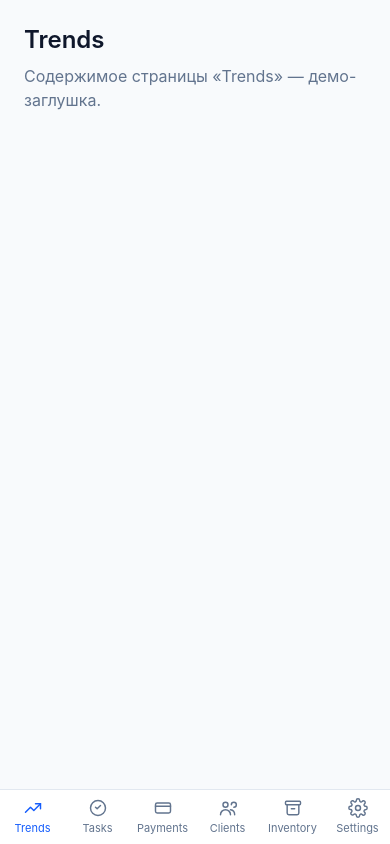
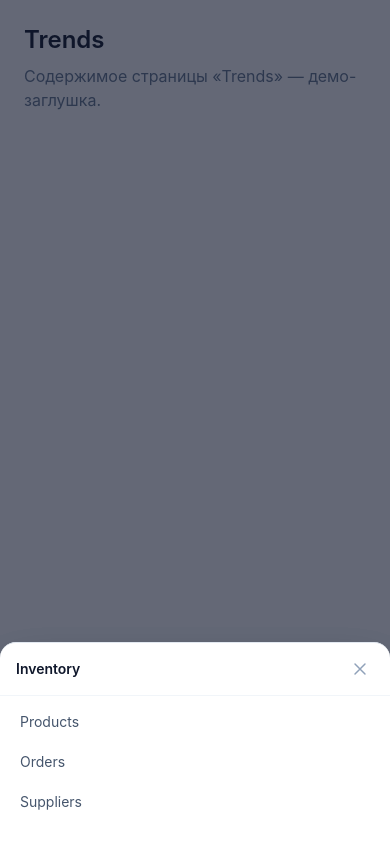
Before and after one commit to MikhailMatsuyev/HelloClient, a React (Vite) app: page /#/trends in a window 390 px wide. Built offline with nearby package versions, Linux system fonts and the light colour scheme.

Commit message:
refactor: integrate RouterMenu into mobile navigation

```diff
--- a/src/demo/MobileNav.tsx
+++ b/src/demo/MobileNav.tsx
@@ -1,6 +1,12 @@
-import { Link, useLocation } from 'react-router-dom'
-import type { ReactNode } from 'react'
-import { Menu, useMenuSub } from '../headless-menu'
+import { useState, type ReactNode } from 'react'
+
+import {
+  Group as RouterMenuGroup,
+  Item as RouterMenuItem,
+  List as RouterMenuList,
+  Root as RouterMenuRoot,
+} from '../router-menu'
+import { useMenuSub } from '../headless-menu'
 import { ROUTES } from './routes'
 import {
   ClientsIcon,
@@ -12,103 +18,99 @@ import {
   TrendsIcon,
 } from './icons'
 
-interface MobileNavProps {
-  openValue: string | null
-  setOpenValue: (value: string | null) => void
-}
+export function MobileNav() {
+  const [openValue, setOpenValue] = useState<string | null>(null)
 
-/**
- * Мобильный вариант того же headless-меню: нижний таб-бар вместо боковой колонки, подменю —
- * bottom-sheet с оверлеем вместо flyout (см. "Сверка с Notion" в CLAUDE.md). Отдельный
- * Menu.Root от десктопного Sidebar — у мобильной раскладки нет понятия collapsed/expanded.
- */
-export function MobileNav({ openValue, setOpenValue }: MobileNavProps) {
   return (
-    <Menu.Root
+    <RouterMenuRoot
       openValue={openValue}
       onOpenValueChange={setOpenValue}
       aria-label="Мобильная навигация"
       className="fixed inset-x-0 bottom-0 z-20 border-t border-slate-200 bg-white md:hidden"
     >
-      <Menu.List className="flex items-stretch justify-around">
-        <MobileLink to={ROUTES.trends} icon={<TrendsIcon />} label="Trends" />
-        <MobileLink to={ROUTES.tasks} icon={<TasksIcon />} label="Tasks" />
-        <MobileLink to={ROUTES.payments} icon={<PaymentsIcon />} label="Payments" />
+      <RouterMenuList className="flex items-stretch justify-around">
+        <MobileItem to={ROUTES.trends} icon={<TrendsIcon />} label="Trends" />
 
-        <MobileSubmenu value="clients" icon={<ClientsIcon />} label="Clients">
-          <MobileSubLink to={ROUTES.clientsList} label="List" />
-          <MobileSubLink to={ROUTES.clientsReviews} label="Reviews" />
-          <MobileSubLink to={ROUTES.clientsNotifications} label="Notifications" />
-        </MobileSubmenu>
+        <MobileItem to={ROUTES.tasks} icon={<TasksIcon />} label="Tasks" />
 
-        <MobileSubmenu value="inventory" icon={<InventoryIcon />} label="Inventory">
-          <MobileSubLink to={ROUTES.inventoryProducts} label="Products" />
-          <MobileSubLink to={ROUTES.inventoryOrders} label="Orders" />
-          <MobileSubLink to={ROUTES.inventorySuppliers} label="Suppliers" />
-        </MobileSubmenu>
+        <MobileItem to={ROUTES.payments} icon={<PaymentsIcon />} label="Payments" />
 
-        <MobileLink to={ROUTES.settings} icon={<SettingsIcon />} label="Settings" />
-      </Menu.List>
-    </Menu.Root>
+        <MobileGroup label="Clients" icon={<ClientsIcon />}>
+          <MobileSubItem to={ROUTES.clientsList} label="List" />
+          <MobileSubItem to={ROUTES.clientsReviews} label="Reviews" />
+          <MobileSubItem to={ROUTES.clientsNotifications} label="Notifications" />
+        </MobileGroup>
+
+        <MobileGroup label="Inventory" icon={<InventoryIcon />}>
+          <MobileSubItem to={ROUTES.inventoryProducts} label="Products" />
+          <MobileSubItem to={ROUTES.inventoryOrders} label="Orders" />
+          <MobileSubItem to={ROUTES.inventorySuppliers} label="Suppliers" />
+        </MobileGroup>
+
+        <MobileItem to={ROUTES.settings} icon={<SettingsIcon />} label="Settings" />
+      </RouterMenuList>
+    </RouterMenuRoot>
   )
 }
 
-interface MobileLinkProps {
+interface MobileItemProps {
   to: string
   icon: ReactNode
   label: string
 }
 
-function MobileLink({ to, icon, label }: MobileLinkProps) {
-  const { pathname } = useLocation()
-  const active = pathname === to
-
+function MobileItem({ to, icon, label }: MobileItemProps) {
   return (
-    <Menu.Item
-      asChild
-      active={active}
+    <RouterMenuItem
+      to={to}
+      label={label}
+      icon={icon}
       className="flex flex-1 flex-col items-center gap-0.5 px-1 py-2 text-[11px] text-slate-500 data-[active]:text-blue-600"
-    >
-      <Link to={to}>
-        <span className="h-5 w-5">{icon}</span>
-        <span>{label}</span>
-      </Link>
-    </Menu.Item>
+    />
   )
 }
 
-interface MobileSubmenuProps {
-  value: string
+interface MobileGroupProps {
+  label: string
   icon: ReactNode
-  label: string
   children: ReactNode
 }
 
-function MobileSubmenu({ value, icon, label, children }: MobileSubmenuProps) {
+function MobileGroup({ label, icon, children }: MobileGroupProps) {
   return (
-    <Menu.Sub value={value} className="contents">
-      <Menu.SubTrigger className="flex flex-1 flex-col items-center gap-0.5 px-1 py-2 text-[11px] text-slate-500 data-[state=open]:text-blue-600">
-        <span className="h-5 w-5">{icon}</span>
-        <span>{label}</span>
-      </Menu.SubTrigger>
-
-      <Menu.SubContent className="group/sheet invisible fixed inset-0 z-30 data-[state=open]:visible">
-        <MobileSheetBackdrop />
-        <div className="absolute inset-x-0 bottom-0 translate-y-full rounded-t-2xl border-t border-slate-200 bg-white shadow-2xl transition-transform duration-200 group-data-[state=open]/sheet:translate-y-0">
-          <div className="flex items-center justify-between border-b border-slate-100 px-4 py-3">
-            <span className="text-sm font-semibold text-slate-900">{label}</span>
-            <MobileSheetCloseButton />
-          </div>
-          <div className="space-y-1 p-2 pb-6">{children}</div>
-        </div>
-      </Menu.SubContent>
-    </Menu.Sub>
+    <RouterMenuGroup
+      label={label}
+      icon={icon}
+      className="contents"
+      triggerClassName="flex flex-1 flex-col items-center gap-0.5 px-1 py-2 text-[11px] text-slate-500 data-[state=open]:text-blue-600"
+      contentClassName="fixed inset-0 z-30 bg-transparent"
+    >
+      <MobileSheet label={label}>{children}</MobileSheet>
+    </RouterMenuGroup>
   )
 }
 
-/** Клик по затемнённому фону закрывает bottom-sheet — используем useMenuSub, т.к. это не триггер. */
+function MobileSheet({ label, children }: { label: string; children: ReactNode }) {
+  return (
+    <>
+      <MobileSheetBackdrop />
+
+      <div className="absolute inset-x-0 bottom-0 rounded-t-2xl border-t border-slate-200 bg-white shadow-2xl transition-transform duration-200">
+        <div className="flex items-center justify-between border-b border-slate-100 px-4 py-3">
+          <span className="text-sm font-semibold text-slate-900">{label}</span>
+
+          <MobileSheetCloseButton />
+        </div>
+
+        <div className="space-y-1 p-2 pb-6">{children}</div>
+      </div>
+    </>
+  )
+}
+
 function MobileSheetBackdrop() {
   const { close } = useMenuSub()
+
   return (
     <div
       data-testid="sheet-backdrop"
@@ -118,9 +120,9 @@ function MobileSheetBackdrop() {
   )
 }
 
-/** Кнопка "×" в шапке bottom-sheet — ровно то, для чего задуман публичный хук useMenuSub. */
 function MobileSheetCloseButton() {
   const { close } = useMenuSub()
+
   return (
     <button
       type="button"
@@ -133,17 +135,12 @@ function MobileSheetCloseButton() {
   )
 }
 
-function MobileSubLink({ to, label }: { to: string; label: string }) {
-  const { pathname } = useLocation()
-  const active = pathname === to
-
+function MobileSubItem({ to, label }: { to: string; label: string }) {
   return (
-    <Menu.Item
-      asChild
-      active={active}
+    <RouterMenuItem
+      to={to}
+      label={label}
       className="block rounded-lg px-3 py-2 text-sm text-slate-600 data-[active]:bg-blue-50 data-[active]:font-medium data-[active]:text-blue-600"
-    >
-      <Link to={to}>{label}</Link>
-    </Menu.Item>
+    />
   )
 }
```
Also changed, not shown: 1 other file (tests, documents, lock files or other folders).
